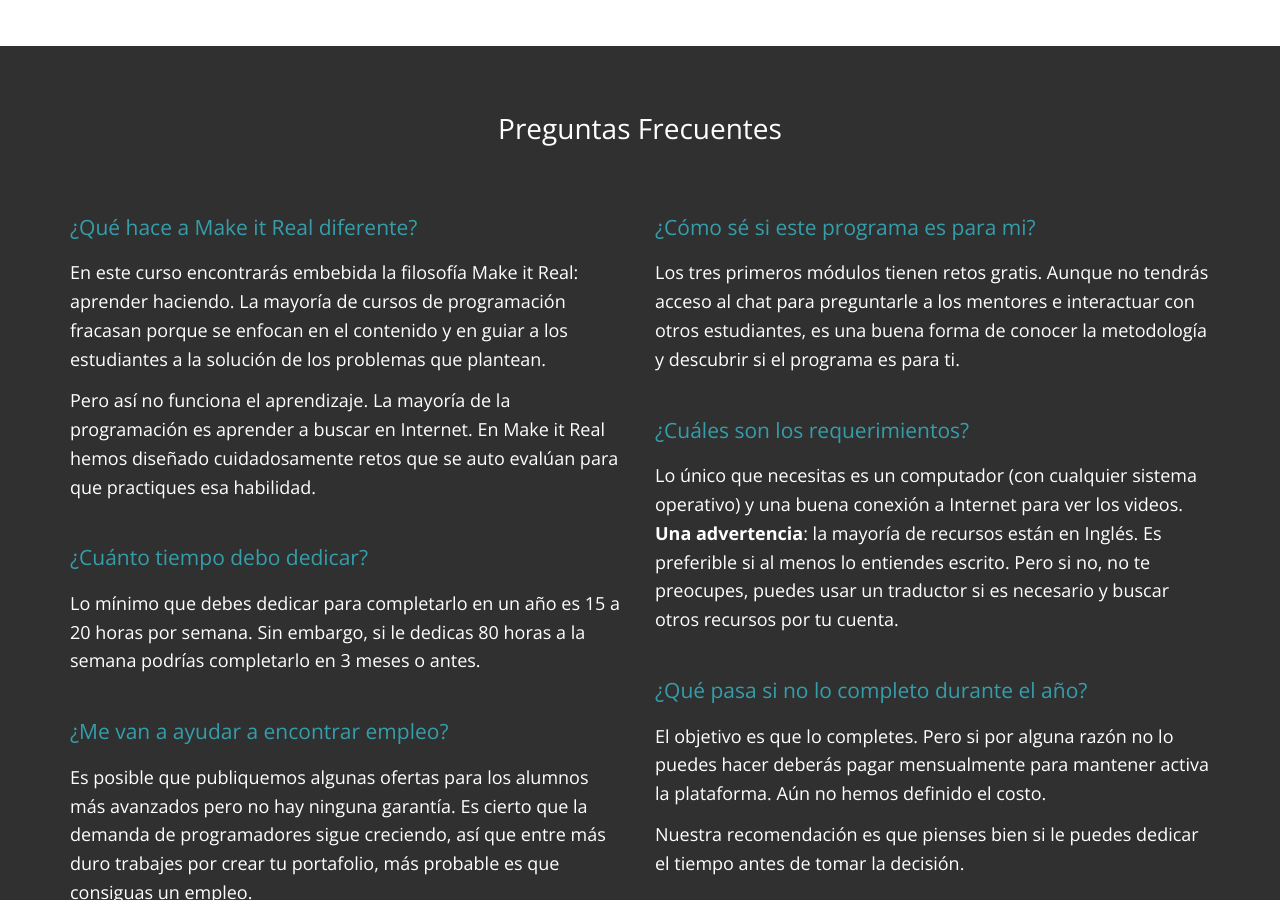
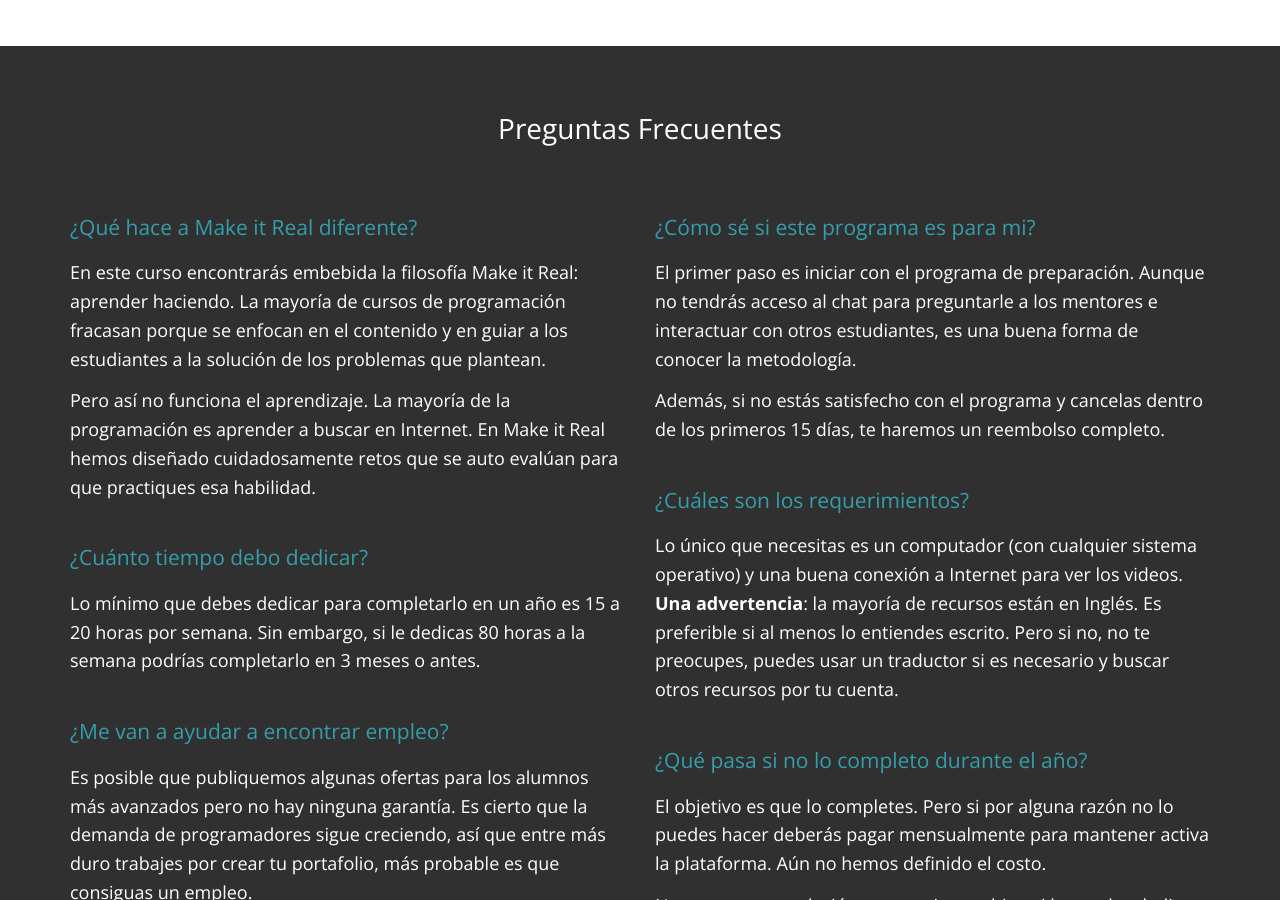
Before and after one commit to simonhoyos/blog, a Jekyll site: the page built from index.html, in a window 1280 px wide and 900 px high, scrolled down 3912 px. Built offline with Jekyll 4.4.1, drawn with Linux system fonts in a browser that asks for light colours; nearby versions of some CDN libraries.

Commit message:
Add refund policy

```diff
--- a/index.html
+++ b/index.html
@@ -270,7 +270,8 @@
         <div class="col-sm-6">
           <div class="q">
             <header>¿Cómo sé si este programa es para mi?</header>
-            <p>Los tres primeros módulos tienen retos gratis. Aunque no tendrás acceso al chat para preguntarle a los mentores e interactuar con otros estudiantes, es una buena forma de conocer la metodología y descubrir si el programa es para ti.</p>
+            <p>El primer paso es iniciar con el programa de preparación. Aunque no tendrás acceso al chat para preguntarle a los mentores e interactuar con otros estudiantes, es una buena forma de conocer la metodología.</p>
+            <p>Además, si no estás satisfecho con el programa y cancelas dentro de los primeros 15 días, te haremos un reembolso completo.</p>
           </div>
 
           <div class="q">
```
